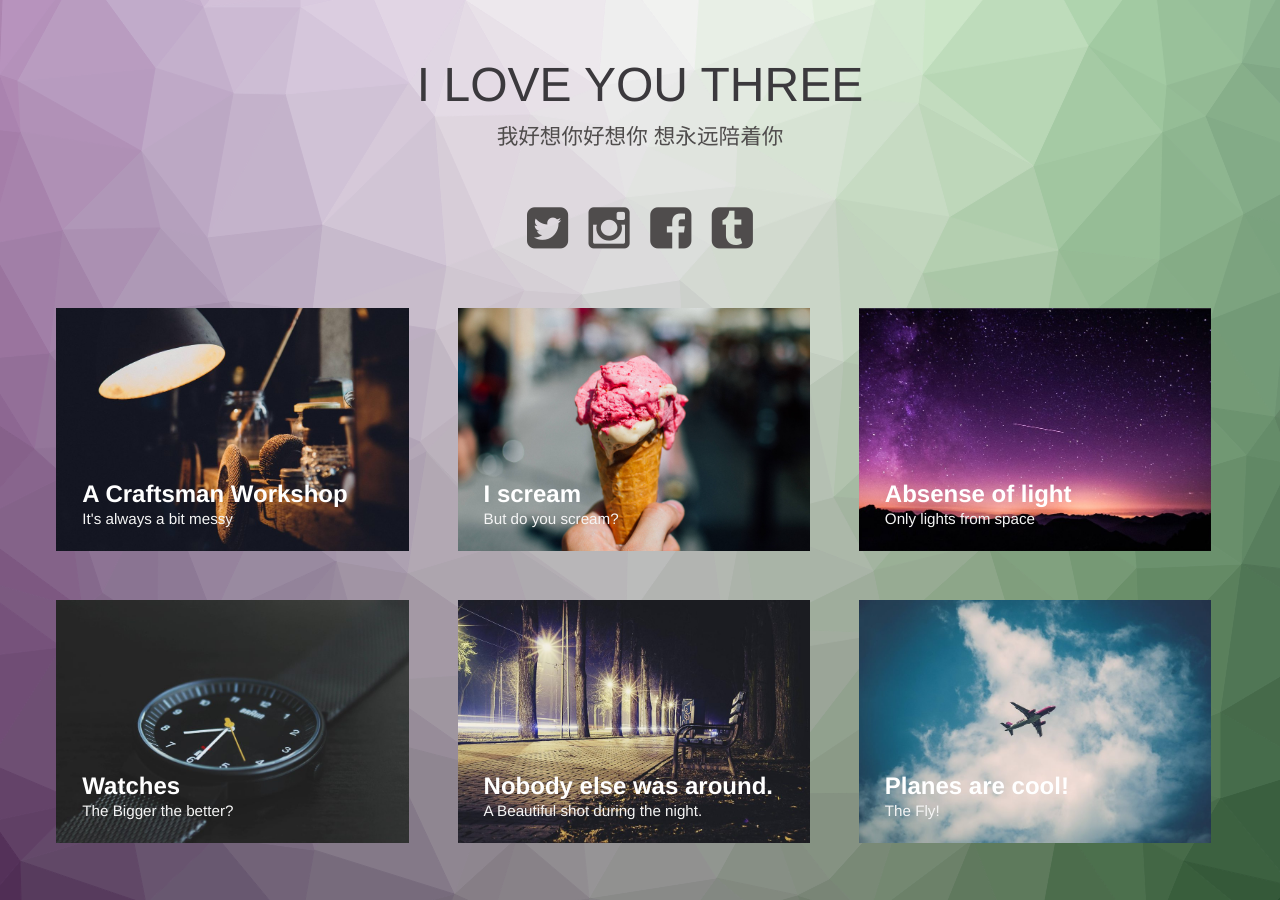
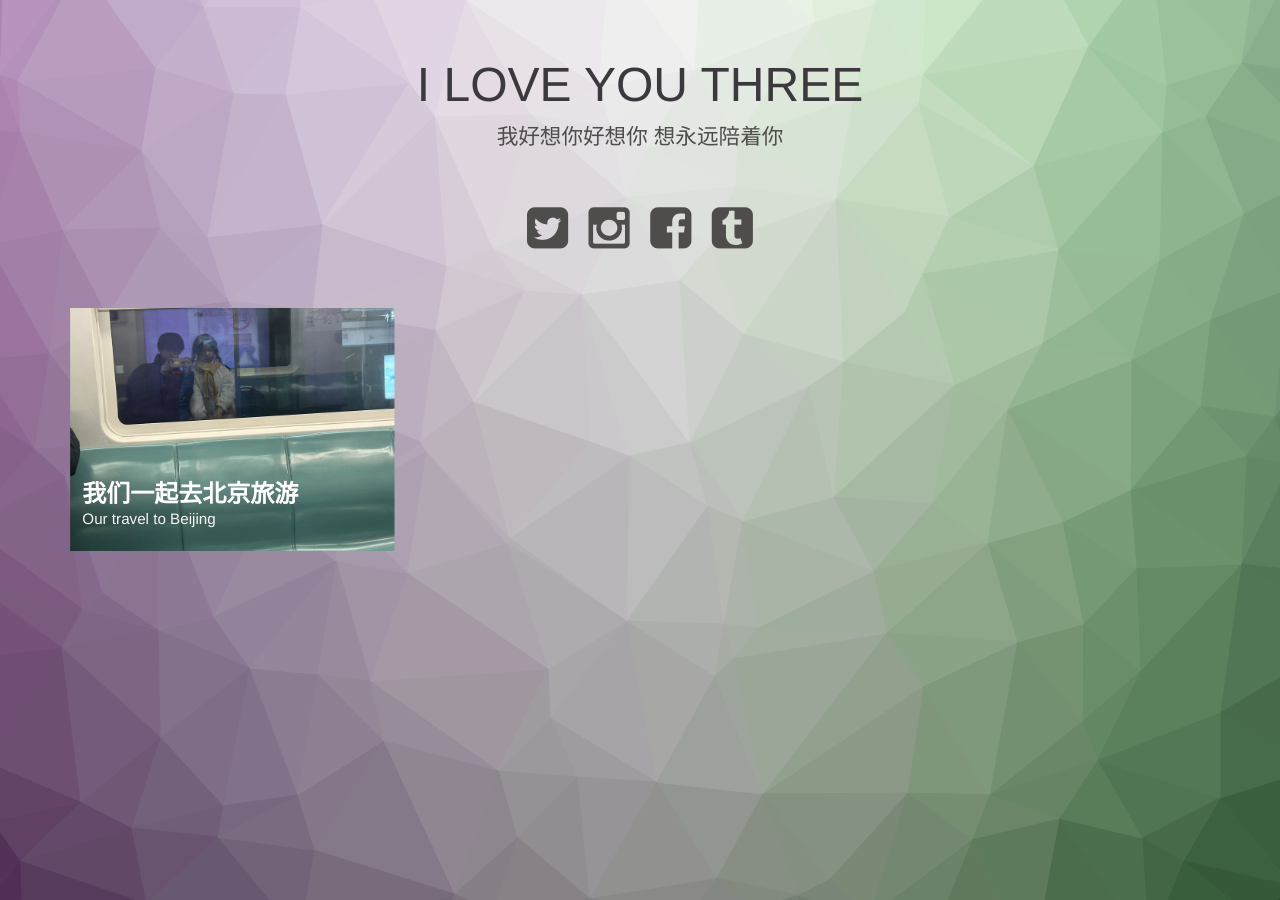
Before and after one commit to i-love-you-three/i-love-you-three.github.io, a Jekyll site: the page built from index.html, in a window 1280 px wide. Built offline with Jekyll 4.4.1, drawn with Linux system fonts in a browser that asks for light colours.

Commit message:
hello world

```diff
--- a/_posts/2015-04-22-what-time.markdown
+++ b/_posts/2024-02-04-beijing.markdown
@@ -1,13 +1,13 @@
 ---
-title:  "Watches"
-subtitle: "The Bigger the better?"
-author: "Wferr"
+title:  "我们一起去北京旅游"
+subtitle: "Our travel to Beijing"
+author: "lichang"
 avatar: "img/authors/wferr.png"
-image: "img/c.jpg"
-date:   2015-04-22 12:12:12
+image: "pics/WechatIMG543.jpeg"
+date:   2024-02-04 00:00:37
 ---
 
-### Dolor sit amet?
+### 我们1月31号周五出发，坐上北京的飞机（第一次不是和爸爸妈妈坐飞机哎）
 Lorem ipsum dolor sit amet, consectetur adipiscing elit. Proin vestibulum non mi non pulvinar. Donec tempus risus vel ex fringilla tempor. Vivamus pharetra non mauris quis fermentum. Vestibulum sed maximus elit, sit amet suscipit orci. Morbi at enim at libero dignissim egestas vel ac nisi. Etiam at lectus a arcu sodales consequat. Aliquam consequat ligula sed purus tincidunt, a ultrices nibh dapibus. Phasellus convallis ipsum nec semper ultricies. In facilisis lacus velit, sit amet lacinia velit blandit id. Nullam ut magna erat. Aliquam sit amet dapibus odio, aliquet tempus tortor. Donec in nisi massa.
 
 ### Aliquam suscipit.
```
Also changed, not shown: _posts/2015-04-20-planes.markdown (deleted, +0 -20 lines), _posts/2015-04-21-city-nights.markdown (deleted, +0 -20 lines), _posts/2015-04-23-night-sky.markdown (deleted, +0 -20 lines), _posts/2015-04-24-i-scream.markdown (deleted, +0 -20 lines), _posts/2015-04-25-workshop.markdown (deleted, +0 -20 lines), img/a.jpg (deleted), img/authors/wferr.png, img/b.jpg (deleted), img/c.jpg (deleted), img/d.jpg (deleted), img/e.jpg (deleted), img/f.jpg (deleted).
